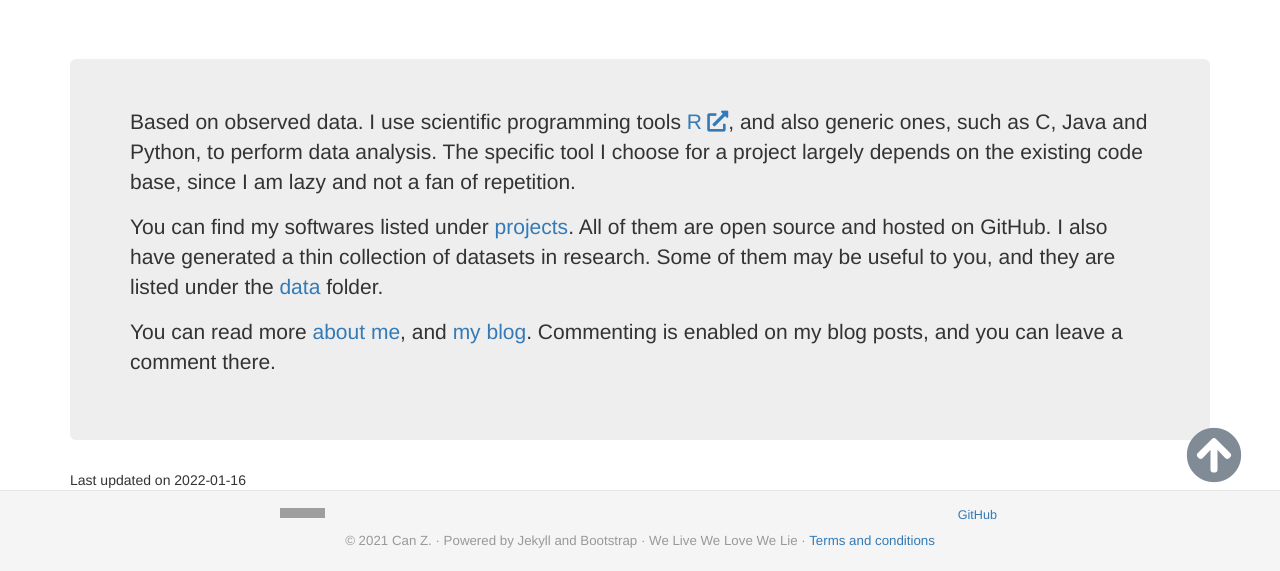
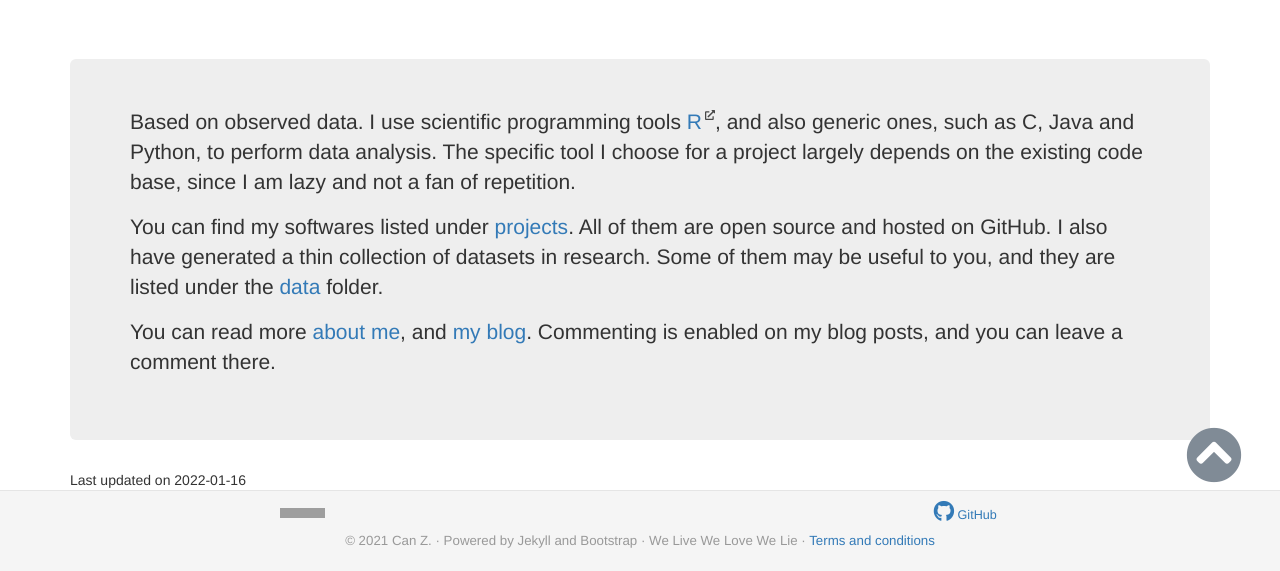
Before and after one commit to HVoltBb/HVoltBb.github.io, a Jekyll site: the page built from index.html, in a window 1280 px wide and 1400 px high, scrolled down 1382 px. Shown: the part 826-1397 px from the top of the window. Built offline with Jekyll 4.4.1, drawn with Linux system fonts in a browser that asks for light colours; comment, search, counter and statistics services are not loaded; grey boxes are pictures that could not be loaded.

Commit message:
trojan magnum

```diff
--- a/_layouts/default.html
+++ b/_layouts/default.html
@@ -27,7 +27,9 @@
     <link rel="stylesheet" href="https://stackpath.bootstrapcdn.com/bootstrap/4.4.1/css/bootstrap.min.css" integrity="sha384-Vkoo8x4CGsO3+Hhxv8T/Q5PaXtkKtu6ug5TOeNV6gBiFeWPGFN9MuhOf23Q9Ifjh" crossorigin="anonymous">-->
 
     <link href="/bootstrap/css/bootstrap.css" rel="stylesheet">
+<!--
     <link rel="stylesheet" href="https://cdnjs.cloudflare.com/ajax/libs/font-awesome/4.7.0/css/font-awesome.min.css">
+-->
     <link rel="stylesheet" href="https://cdnjs.cloudflare.com/ajax/libs/font-awesome/5.15.4/css/all.min.css" integrity="sha512-1ycn6IcaQQ40/MKBW2W4Rhis/DbILU74C1vSrLJxCq57o941Ym01SwNsOMqvEBFlcgUa6xLiPY/NS5R+E6ztJQ==" crossorigin="anonymous" referrerpolicy="no-referrer" />
     <link rel="stylesheet" type="text/css" href="/css/main.css">
     <link rel="stylesheet" type="text/css" href="/css/bootstrap-social.css">
@@ -47,6 +49,8 @@
     {% if page.numberedHeadings%}
     <link rel="stylesheet" href="/css/numberedHeadings.css">
     {% endif %}
+
+    <script src="/js/preprocess.js"></script>
     <title>{{ page.title }}</title>
   </head>
   <body>
@@ -113,7 +117,7 @@
     <footer class="this-footer">
         <div id="footer-flexbox">
             <div class="footer-flexbox-item"><a title="Follow me on ResearchGate" href="https://www.researchgate.net/profile/Can_Zhou3?cp=shp"><img src="https://www.researchgate.net/images/public/profile_share_badge.png" alt="Follow me on ResearchGate" height=auto width=50% /></a></div>
-        <div class="footer-flexbox-item"><a class="btn" href="https://github.com/HVoltBb"><span class="fa fa-github" style="font-size: 150%;"></span><span style="font-size: 90%"> GitHub</span></a></div>
+        <div class="footer-flexbox-item"><a class="btn" href="https://github.com/HVoltBb"><span class="fab fa-github" style="font-size: 150%;"></span><span style="font-size: 90%"> GitHub</span></a></div>
         </div>
   </a>
     <p style="text-align: center;">&copy; 2021 Can Z. &middot; Powered by Jekyll and Bootstrap &middot; We Live We Love We Lie &middot; <a href="https://github.com/HVoltBb/HVoltBb.github.io/blob/master/README.md">Terms and conditions</a></p>
@@ -121,7 +125,7 @@
 </div> <!-- End of content div -->
 
   <div class='others'>
-<a id="back-to-top" href="#" class="btn back-to-top" role="button" title="Take me to the top" data-toggle="tooltip" data-placement="left"><i class="fa fa-arrow-circle-up btn-big" aria-hidden="true"></i></a>
+<a id="back-to-top" href="#" class="btn back-to-top" role="button" title="Take me to the top" data-toggle="tooltip" data-placement="left"><i class="fas fa-chevron-circle-up btn-big" aria-hidden="true"></i></a>
   </div>
 
     <!-- Optional JavaScript -->
--- a/css/main.css
+++ b/css/main.css
@@ -213,7 +213,22 @@
 }
 
 .container a[href*="//"]::after {
-  font-family: "Font Awesome 5 Free";
-  font-weight: 900;
-  content: " \f35d";
+  background: url("/pics/external-link-alt-solid.svg") no-repeat top right /1rem;
+  content: "";
+  padding-left: 1.3rem;
+  filter: opacity(70%);
 }
+
+@media print {
+  body{
+    display: none !important
+  }
+
+  html::after{
+    font-family: "Font Awesome 5 Free";
+    font-weight: 700;
+    font-size:large;
+    white-space: pre-wrap;
+    content: "Just a friendly reminder:\A\A Each day, 80k acres of forests are disappearing ...\A \f1bb\f1bb\f1bb\A\f1bb\f1bb\A\f1bb\A\A So think about that when you are trying to print something next time.";
+  }
+}
--- a/js/copybtn.js
+++ b/js/copybtn.js
@@ -1,4 +1,4 @@
-window.onload = function(){
+window.addEventListener("load", function(){
 let copybtn = document.getElementsByClassName("copy-button");
 
 Array.prototype.forEach.call(copybtn, x => {
@@ -9,4 +9,4 @@
     setTimeout(() => x.nextElementSibling.innerText="", 1000);
   })
 })
-}
+}, false);
--- /dev/null
+++ b/js/preprocess.js
@@ -0,0 +1,6 @@
+document.addEventListener('keyup', function(e){
+    if (e.key == 'PrintScreen') {
+        navigator.clipboard.writeText('');
+        alert('No No No');
+    }
+}, false);
```
Also changed, not shown: pics/external-link-alt-solid.svg (added).
